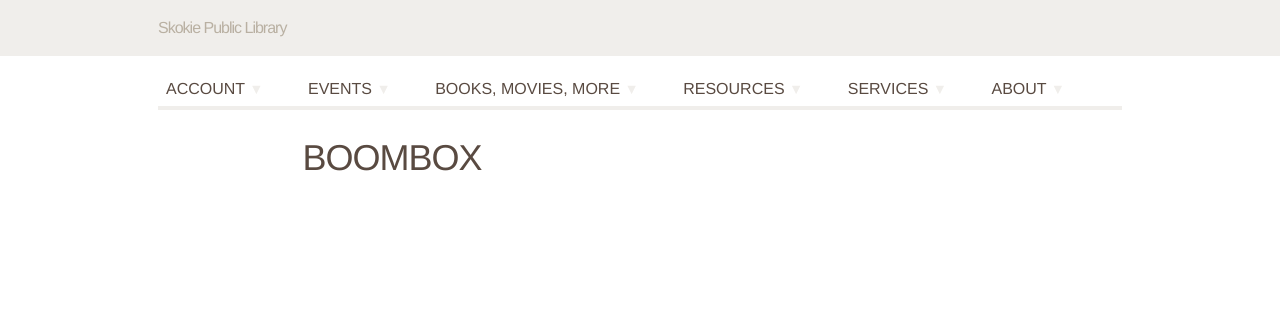
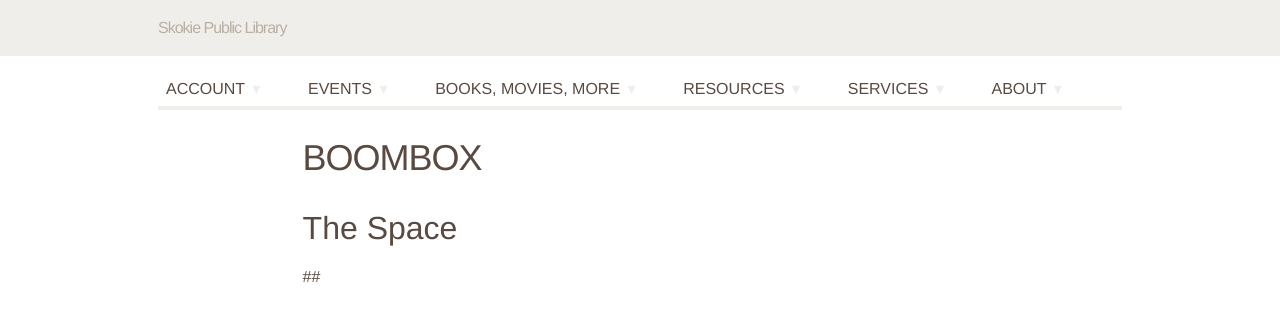
Before and after one commit to skokielibrary/spl-content, a Jekyll site: the page built from _content/mick/services--learning-labs--boombox.markdown, in a window 1280 px wide. Shown: the top 321 px of the page. Built offline with Jekyll 4.4.1, drawn with Linux system fonts in a browser that asks for light colours; some web fonts are replaced.

Commit message:
Updated services--learning-labs--boombox.markdown

```diff
--- a/_content/mick/services--learning-labs--boombox.markdown
+++ b/_content/mick/services--learning-labs--boombox.markdown
@@ -1,4 +1,8 @@
 ---
 layout: page
 title: BOOMbox
+published: true
 ---
+
+## The Space
+##
```
